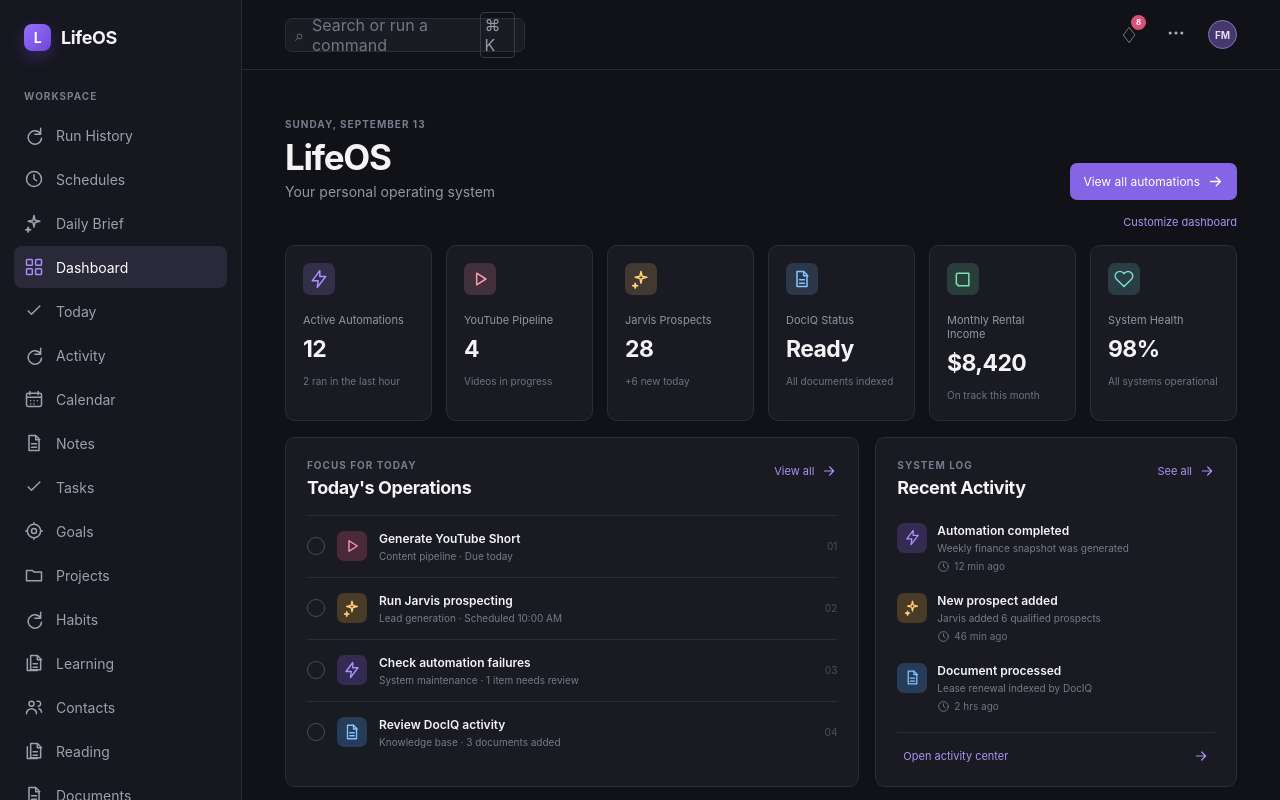
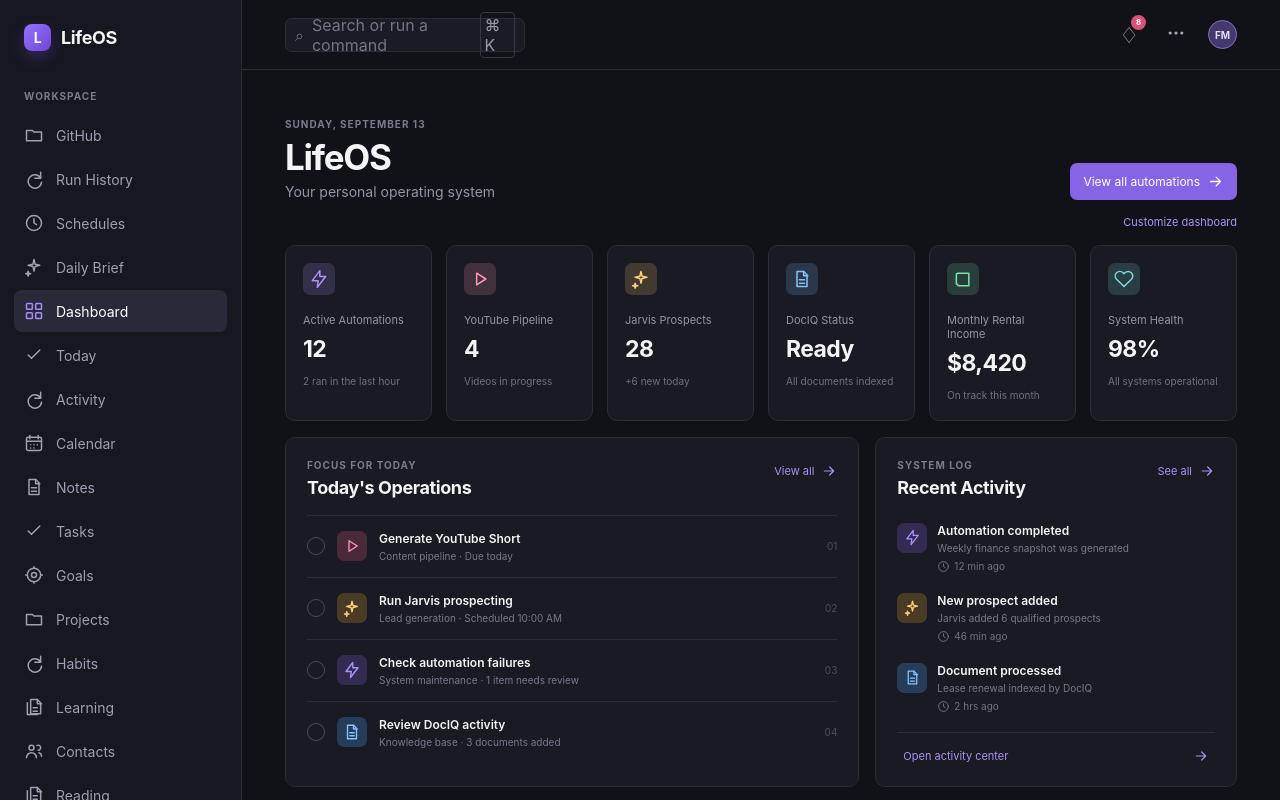
Before and after one commit to fmaslim/LifeOS, a React (Vite) app in the folder frontend/lifeos-web/: page / in a window 1280 px wide. Shown: the top 800 px of the page. Built offline with nearby package versions, Linux system fonts and the light colour scheme.

Commit message:
feat: add GitHub project dashboard

```diff
--- a/frontend/lifeos-web/src/App.tsx
+++ b/frontend/lifeos-web/src/App.tsx
@@ -27,6 +27,7 @@ const DocIQPage = lazy(() => import('./components/DocIQPage').then(module => ({
 const DocumentsPage = lazy(() => import('./components/DocumentsPage').then(module => ({ default: module.DocumentsPage })))
 const FinancesPage = lazy(() => import('./components/FinancesPage').then(module => ({ default: module.FinancesPage })))
 const GoalsPage = lazy(() => import('./components/GoalsPage').then(module => ({ default: module.GoalsPage })))
+const GitHubProjectPage = lazy(() => import('./components/GitHubProjectPage').then(module => ({ default: module.GitHubProjectPage })))
 const HabitsPage = lazy(() => import('./components/HabitsPage').then(module => ({ default: module.HabitsPage })))
 const HealthPage = lazy(() => import('./components/HealthPage').then(module => ({ default: module.HealthPage })))
 const HomePage = lazy(() => import('./components/HomePage').then(module => ({ default: module.HomePage })))
@@ -77,6 +78,7 @@ const integrationProviders = services.integrationProviders.listProviders()
 const dailyBriefData = services.dailyBrief.getDailyBrief()
 const scheduleData = services.schedules.getScheduleData()
 const automationRuns = services.automationHistory.list()
+const githubProjectData = services.github.getProjectData()
 const nav = shellData.navigation
 const commandRegistry = createCommandRegistry(nav)
 const cards = [dashboardData.automationSummary, dashboardData.youtubePipelineSummary, dashboardData.jarvisSummary, dashboardData.docIQSummary, dashboardData.rentalIncomeSummary, dashboardData.systemHealthSummary]
@@ -101,6 +103,7 @@ function AppRoutes() {
   if (route === 'daily-brief') return <div className="app-shell"><Sidebar activeRoute={route} /><main id="main-content" tabIndex={-1} className="main-content">{topbar}<DailyBriefPage data={dailyBriefData} /></main></div>
   if (route === 'schedules') return <div className="app-shell"><Sidebar activeRoute={route} /><main id="main-content" tabIndex={-1} className="main-content">{topbar}<SchedulesPage data={scheduleData} /></main></div>
   if (route === 'automation-history') return <div className="app-shell"><Sidebar activeRoute={route} /><main id="main-content" tabIndex={-1} className="main-content">{topbar}<AutomationHistoryPage runs={automationRuns} /></main></div>
+  if (route === 'github') return <div className="app-shell"><Sidebar activeRoute={route} /><main id="main-content" tabIndex={-1} className="main-content">{topbar}<GitHubProjectPage data={githubProjectData} /></main></div>
   if ((route as RouteName) === 'automations') return <div className="app-shell"><Sidebar activeRoute={route} /><main id="main-content" tabIndex={-1} className="main-content">{topbar}<AutomationsPage data={automationsData} icon={Icon} /></main></div>
   if (route === 'automations') return <div className="app-shell"><Sidebar activeRoute={route} /><main id="main-content" tabIndex={-1} className="main-content">{topbar}<AutomationsPage data={automationsData} icon={Icon} /></main></div>
   if (route === 'jarvis') return <div className="app-shell"><Sidebar activeRoute={route} /><main id="main-content" tabIndex={-1} className="main-content">{topbar}<JarvisPage data={jarvisData} icon={Icon} /></main></div>
--- /dev/null
+++ b/frontend/lifeos-web/src/components/GitHubProjectPage.tsx
@@ -0,0 +1,12 @@
+import { useState } from 'react'
+import type { GitHubProjectData, GitHubProjectItem } from '../models/githubProject'
+import { ErrorState, LoadingState } from './PageState'
+import './GitHubProjectPage.css'
+
+function ItemList({ title, items }: { title: string; items: GitHubProjectItem[] }) { return <section className="panel github-section"><div className="panel-heading"><div><p className="eyebrow">{items.length} items</p><h2>{title}</h2></div></div>{items.map(item => <a href={item.url} target="_blank" rel="noreferrer" key={item.id}><span className={`github-state ${item.state}`}>{item.state}</span><div><strong>{item.title}</strong><p>{item.detail}</p></div><span>↗</span></a>)}</section> }
+export function GitHubProjectPage({ data }: { data: GitHubProjectData }) {
+  const [selected, setSelected] = useState(data.repositories[0]?.fullName ?? ''); const repository = data.repositories.find(item => item.fullName === selected)
+  if (data.connection === 'loading') return <div className="github-page"><LoadingState title="Loading GitHub projects" description="Reading repository delivery signals." /></div>
+  if (data.connection === 'unauthorized' || data.connection === 'disconnected') return <div className="github-page"><ErrorState title={data.connection === 'unauthorized' ? 'GitHub authorization required' : 'GitHub disconnected'} description={data.message ?? 'Connect a GitHub provider to view project health.'} /></div>
+  return <div className="github-page"><section className="github-hero"><div><p className="eyebrow">Software delivery</p><h1>GitHub Projects</h1><p className="subtitle">Issues, changes, checks, and agent work in one operational view.</p></div><select aria-label="Select repository" value={selected} onChange={event => setSelected(event.target.value)}>{data.repositories.map(item => <option key={item.fullName}>{item.fullName}</option>)}</select></section>{data.connection === 'stale' && <p className="github-warning" role="status">This snapshot may be stale. Links still open the source on GitHub.</p>}{repository && <><section className="github-repo-bar"><a href={repository.url} target="_blank" rel="noreferrer">{repository.fullName} ↗</a><span>Default branch · {repository.defaultBranch}</span><span>Updated {data.fetchedAt && new Intl.DateTimeFormat(undefined, { timeStyle: 'short' }).format(new Date(data.fetchedAt))}</span></section><div className="github-grid"><ItemList title="Open issues" items={repository.issues} /><ItemList title="Pull requests" items={repository.pullRequests} /><ItemList title="CI & checks" items={repository.checks} /><ItemList title="Recent commits" items={repository.commits} /><ItemList title="Agent activity" items={repository.agentActivity} /></div></>}</div>
+}
--- a/frontend/lifeos-web/src/data/shellMockData.ts
+++ b/frontend/lifeos-web/src/data/shellMockData.ts
@@ -4,6 +4,7 @@ import type { ShellData } from '../models/shell'
 export const shellMockData: ShellData = {
   profile: { initials: 'FM', name: 'Frank Maslowski', workspaceName: 'Personal workspace' },
   navigation: [
+    { label: 'GitHub', route: 'github', icon: 'folder' },
     { label: 'Run History', route: 'automation-history', icon: 'refresh' },
     { label: 'Schedules', route: 'schedules', icon: 'clock' },
     { label: 'Daily Brief', route: 'daily-brief', icon: 'sparkles' },
--- /dev/null
+++ b/frontend/lifeos-web/src/models/githubProject.ts
@@ -0,0 +1,4 @@
+export type GitHubConnectionState = 'connected' | 'stale' | 'loading' | 'unauthorized' | 'disconnected'
+export interface GitHubProjectItem { id: string; title: string; detail: string; url: string; state: 'open' | 'merged' | 'success' | 'failure' | 'pending' | 'info' }
+export interface GitHubRepositoryProject { fullName: string; url: string; defaultBranch: string; issues: GitHubProjectItem[]; pullRequests: GitHubProjectItem[]; checks: GitHubProjectItem[]; commits: GitHubProjectItem[]; agentActivity: GitHubProjectItem[] }
+export interface GitHubProjectData { connection: GitHubConnectionState; fetchedAt?: string; repositories: GitHubRepositoryProject[]; message?: string }
--- a/frontend/lifeos-web/src/models/integrationProvider.ts
+++ b/frontend/lifeos-web/src/models/integrationProvider.ts
@@ -1,4 +1,4 @@
-export type IntegrationProviderId = 'jarvis' | 'dociq' | 'youtube' | 'calendar' | 'finance' | 'health' | 'smart-home'
+export type IntegrationProviderId = 'jarvis' | 'dociq' | 'youtube' | 'github' | 'calendar' | 'finance' | 'health' | 'smart-home'
 export type ProviderConnectionStatus = 'not-configured' | 'connected' | 'attention' | 'unavailable'
 export type ProviderHealth = 'unknown' | 'healthy' | 'degraded' | 'offline'
 export type ProviderCapability = 'read' | 'write' | 'events' | 'actions'
--- a/frontend/lifeos-web/src/models/shell.ts
+++ b/frontend/lifeos-web/src/models/shell.ts
@@ -1,6 +1,6 @@
 import type { DashboardIcon } from './dashboard'
 
-export type RouteName = 'dashboard' | 'daily-brief' | 'today' | 'activity' | 'calendar' | 'notes' | 'tasks' | 'goals' | 'projects' | 'habits' | 'learning' | 'contacts' | 'reading' | 'documents' | 'budget' | 'property' | 'content-pipeline' | 'automation-builder' | 'automations' | 'schedules' | 'automation-history' | 'content' | 'jarvis' | 'dociq' | 'finances' | 'home' | 'health' | 'settings'
+export type RouteName = 'dashboard' | 'daily-brief' | 'today' | 'activity' | 'calendar' | 'notes' | 'tasks' | 'goals' | 'projects' | 'habits' | 'learning' | 'contacts' | 'reading' | 'documents' | 'budget' | 'property' | 'content-pipeline' | 'automation-builder' | 'automations' | 'schedules' | 'automation-history' | 'github' | 'content' | 'jarvis' | 'dociq' | 'finances' | 'home' | 'health' | 'settings'
 
 export interface ShellNavigationItem { label: string; route: RouteName; icon: DashboardIcon }
 export interface WorkspaceProfile { initials: string; name: string; workspaceName: string }
--- /dev/null
+++ b/frontend/lifeos-web/src/services/GitHubProjectService.ts
@@ -0,0 +1,12 @@
+import type { GitHubProjectData } from '../models/githubProject.ts'
+export interface GitHubProjectProvider { getProjects(): GitHubProjectData }
+export interface GitHubProjectService { getProjectData(): GitHubProjectData }
+export class ProviderBackedGitHubProjectService implements GitHubProjectService {
+  private readonly provider: GitHubProjectProvider
+  constructor(provider: GitHubProjectProvider) { this.provider = provider }
+  getProjectData() { try { return this.provider.getProjects() } catch { return { connection: 'disconnected' as const, repositories: [], message: 'GitHub project data is unavailable. Other LifeOS workspaces remain operational.' } } }
+}
+
+const base = 'https://github.com/fmaslim/LifeOS'
+export class MockGitHubProjectProvider implements GitHubProjectProvider { getProjects(): GitHubProjectData { return { connection: 'connected', fetchedAt: new Date().toISOString(), repositories: [{ fullName: 'fmaslim/LifeOS', url: base, defaultBranch: 'main', issues: [{ id: '74', title: 'Add GitHub project dashboard', detail: 'Roadmap · open', url: `${base}/issues/74`, state: 'open' }], pullRequests: [{ id: '99', title: 'Connect Jarvis provider boundary', detail: 'Merged to main', url: `${base}/pull/99`, state: 'merged' }], checks: [{ id: 'frontend', title: 'Frontend validation', detail: 'Lint, unit, build, E2E', url: `${base}/actions`, state: 'success' }], commits: [{ id: 'latest', title: 'Connect Jarvis provider boundary', detail: 'main · recent', url: `${base}/commits/main`, state: 'info' }], agentActivity: [{ id: 'agent-74', title: 'Issue #74 implementation active', detail: 'Dedicated branch', url: `${base}/tree/agent/issue-74`, state: 'pending' }] }] } } }
+export class MockGitHubProjectService extends ProviderBackedGitHubProjectService { constructor(provider: GitHubProjectProvider = new MockGitHubProjectProvider()) { super(provider) } }
--- a/frontend/lifeos-web/src/services/IntegrationProviderService.ts
+++ b/frontend/lifeos-web/src/services/IntegrationProviderService.ts
@@ -13,6 +13,7 @@ const definitions: Array<[ProviderMetadata, ProviderCapabilities]> = [
   [{ id: 'jarvis', name: 'Jarvis', description: 'Assistant signals and focused workflows.', category: 'productivity' }, { read: true, write: false, events: true, actions: false }],
   [{ id: 'dociq', name: 'DocIQ', description: 'Document insights and review events.', category: 'productivity' }, { read: true, write: false, events: true, actions: false }],
   [{ id: 'youtube', name: 'YouTube', description: 'Content pipeline and channel metrics.', category: 'content' }, { read: true, write: false, events: true, actions: false }],
+  [{ id: 'github', name: 'GitHub', description: 'Repository delivery health and project activity.', category: 'productivity' }, { read: true, write: false, events: true, actions: false }],
   [{ id: 'calendar', name: 'Calendar', description: 'Unified schedule availability and events.', category: 'productivity' }, { read: true, write: true, events: true, actions: false }],
   [{ id: 'finance', name: 'Finance', description: 'Read-only account and property summaries.', category: 'finance' }, { read: true, write: false, events: true, actions: false }],
   [{ id: 'health', name: 'Health', description: 'Wellbeing signals and routine history.', category: 'wellbeing' }, { read: true, write: false, events: false, actions: false }],
--- a/frontend/lifeos-web/src/services/serviceRegistry.ts
+++ b/frontend/lifeos-web/src/services/serviceRegistry.ts
@@ -30,10 +30,11 @@ import { MockIntegrationProviderService } from './IntegrationProviderService'
 import { CompositeDailyBriefService } from './DailyBriefService'
 import { MockScheduleService } from './ScheduleService'
 import { MockAutomationHistoryService } from './AutomationHistoryService'
+import { MockGitHubProjectService } from './GitHubProjectService'
 
 /** Single composition root for swappable LifeOS domain services. */
 export function createServiceRegistry() {
-  const services = { activity: new MockActivityService(), automationHistory: new MockAutomationHistoryService(), automations: new MockAutomationsService(), budget: new MockBudgetService(), calendar: new MockCalendarService(), contacts: new MockContactService(), content: new MockContentService(), contentPipeline: new MockContentPipelineService(), dashboard: new MockDashboardService(), documents: new MockDocumentService(), docIQ: new MockDocIQService(), finances: new MockFinancesService(), goals: new MockGoalService(), habits: new MockHabitService(), health: new MockHealthService(), home: new MockHomeService(), integrationProviders: new MockIntegrationProviderService(), jarvis: new MockJarvisService(), learning: new MockLearningService(), notes: new MockNoteService(), notifications: new MockNotificationService(), projects: new MockProjectService(), property: new MockPropertyService(), reading: new MockReadingService(), schedules: new MockScheduleService(), search: new MockSearchService(), settings: new MockSettingsService(), shell: new MockShellService(), tasks: new MockTaskService(), today: new MockTodayService(), workflowDrafts: new MockWorkflowDraftService() }
+  const services = { activity: new MockActivityService(), automationHistory: new MockAutomationHistoryService(), automations: new MockAutomationsService(), budget: new MockBudgetService(), calendar: new MockCalendarService(), contacts: new MockContactService(), content: new MockContentService(), contentPipeline: new MockContentPipelineService(), dashboard: new MockDashboardService(), documents: new MockDocumentService(), docIQ: new MockDocIQService(), finances: new MockFinancesService(), github: new MockGitHubProjectService(), goals: new MockGoalService(), habits: new MockHabitService(), health: new MockHealthService(), home: new MockHomeService(), integrationProviders: new MockIntegrationProviderService(), jarvis: new MockJarvisService(), learning: new MockLearningService(), notes: new MockNoteService(), notifications: new MockNotificationService(), projects: new MockProjectService(), property: new MockPropertyService(), reading: new MockReadingService(), schedules: new MockScheduleService(), search: new MockSearchService(), settings: new MockSettingsService(), shell: new MockShellService(), tasks: new MockTaskService(), today: new MockTodayService(), workflowDrafts: new MockWorkflowDraftService() }
   return { ...services, dailyBrief: new CompositeDailyBriefService(services) }
 }
 export type ServiceRegistry = ReturnType<typeof createServiceRegistry>
```
Also changed, not shown: frontend/lifeos-web/src/components/GitHubProjectPage.css (added, +1 -0 lines), 2 other files (tests, documents, lock files or other folders).
